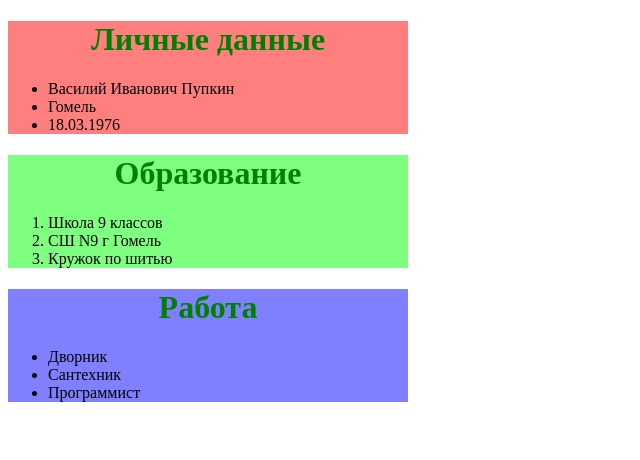
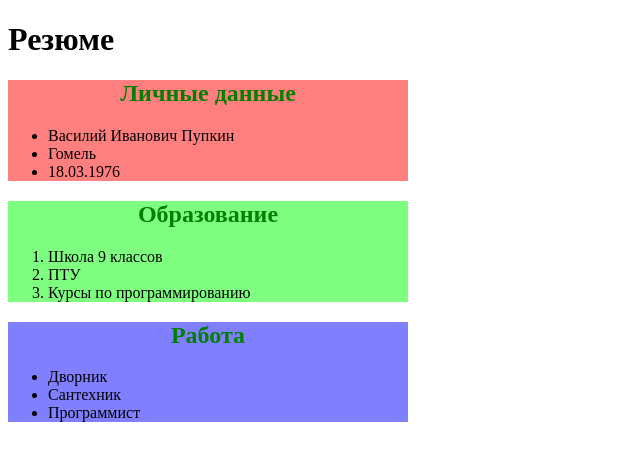
Before and after one commit to krkkdjama/kurs, a plain HTML site: page index.html in a window 1280 px wide. Shown: the whole page, without its empty margins (0-640 px from the left). Drawn offline with Linux system fonts and the light colour scheme.

Commit message:
change h

```diff
--- a/index.html
+++ b/index.html
@@ -5,8 +5,9 @@
 	<title>	Резюме</title>
 </head>
 <body>
+	<h1>Резюме</h1>
 <div style="background-color: rgba(255, 0, 0, 0.5); width: 400px">
-		<h1 style="color: green; text-align: center;">Личные данные</h1>
+		<h2 style="color: green; text-align: center;">Личные данные</h2>
 		<p><ul>
 			<li>Василий Иванович Пупкин</li>
 			<li>Гомель</li>
@@ -14,16 +15,16 @@
 		</ul></p>
 		</div>
 <div style="background-color: rgba(0, 255, 0, 0.5); width: 400px">
-		<h1 style="color: green; text-align: center;">Образование</h1>
+		<h2 style="color: green; text-align: center;">Образование</h2>
 		<p><ol>
 			<li>Школа 9 классов</li>
-			<li>СШ N9 г Гомель</li>
-			<li>Кружок по шитью</li>
+			<li>ПТУ</li>
+			<li>Курсы по программированию</li>
 		</ol>
 		</p>
 		</div>
 <div style="background-color: rgba(0, 0, 255, 0.5); width: 400px">
-		<h1 style="color: green; text-align: center;">Работа</h1>
+		<h2 style="color: green; text-align: center;">Работа</h2>
 		<p><ul>
 			<li>Дворник</li>
 			<li>Сантехник</li>
```
